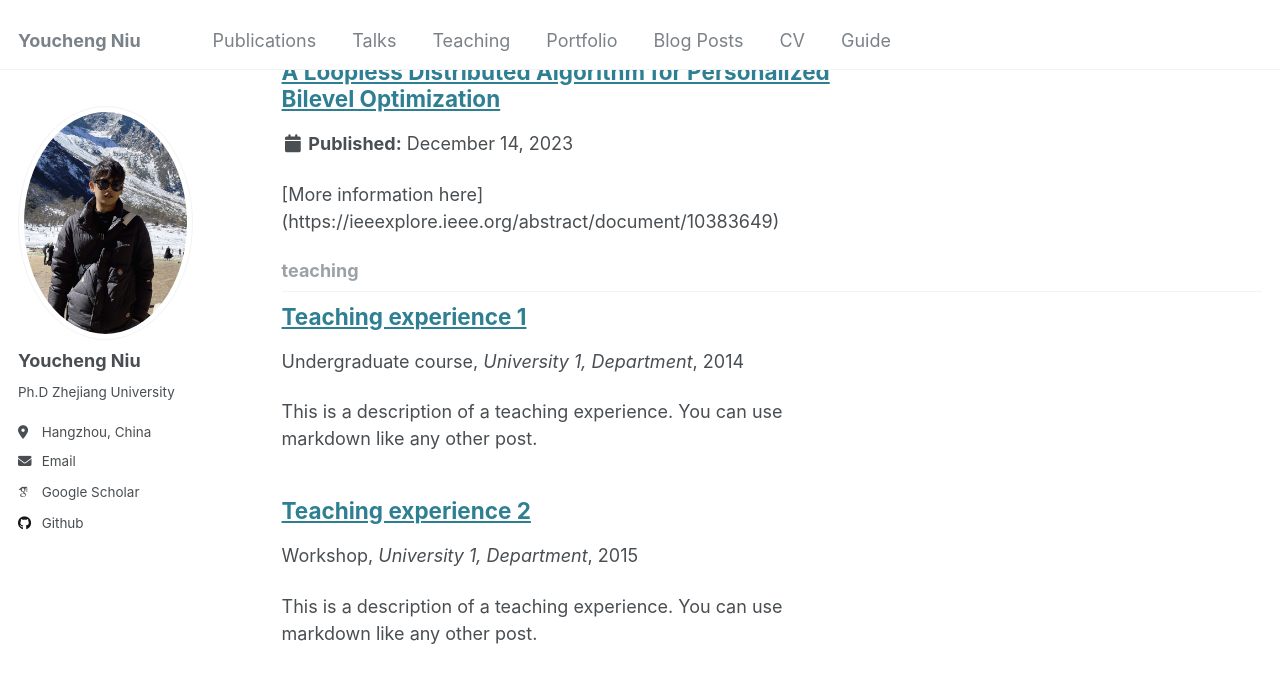
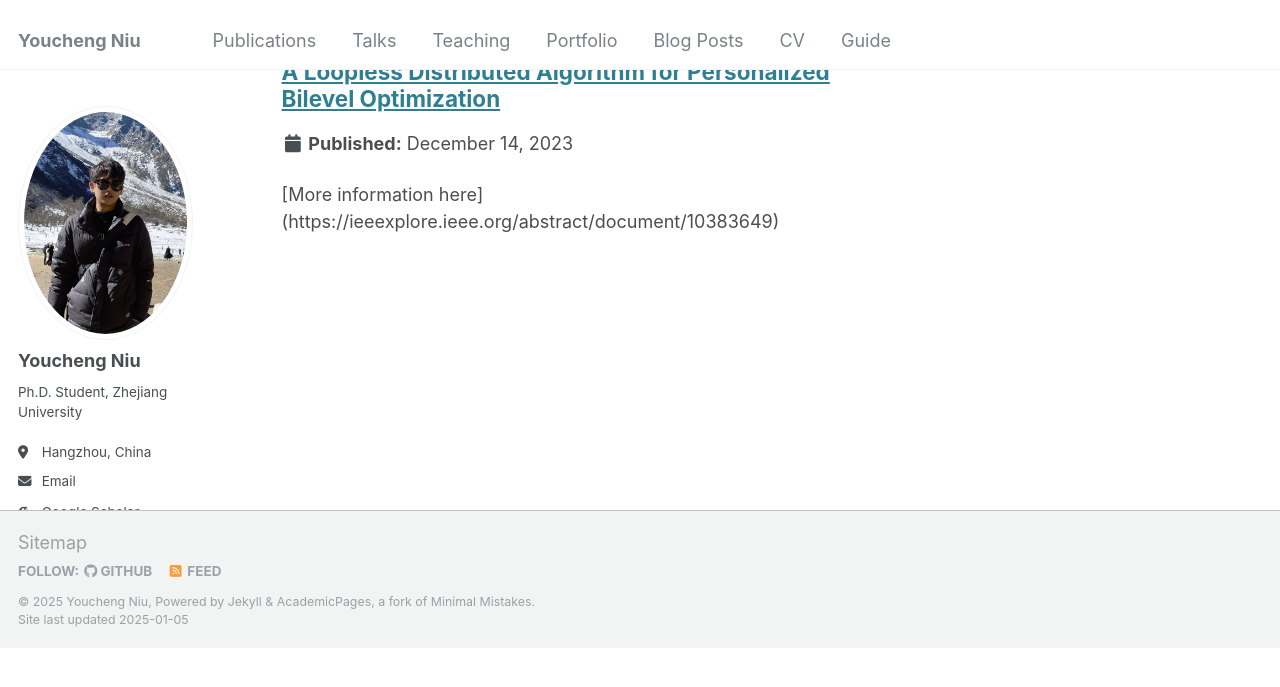
Before and after one commit to ycniu666/ycniu666.github.io, a Jekyll site: the page built from _pages/collection-archive.html, in a window 1280 px wide and 900 px high, scrolled down 2943 px. Shown: the top 687 px of the window. Built offline with Jekyll 4.4.1, drawn with Linux system fonts in a browser that asks for light colours; some web fonts are replaced; after the commit the page ends 3591 px from its top, so only the background shows below that.

Commit message:
Update _config.yml

```diff
--- a/_config.yml
+++ b/_config.yml
@@ -24,7 +24,7 @@ author:
   avatar           : "NYC.jpg"
   name             : "Youcheng Niu"
   # pronouns         : # example: "she/her"
-  bio              : "Ph.D Zhejiang University"
+  bio              : "Ph.D. Student,  Zhejiang University"
   location         : "Hangzhou, China"
   # employer         :
   uri              : # URL
@@ -213,7 +213,7 @@ kramdown:
 # These settings control the types of collections used by the template
 collections:
   teaching:
-    output: true
+    output: false
     permalink: /:collection/:path/
   publications:
     output: true
```
